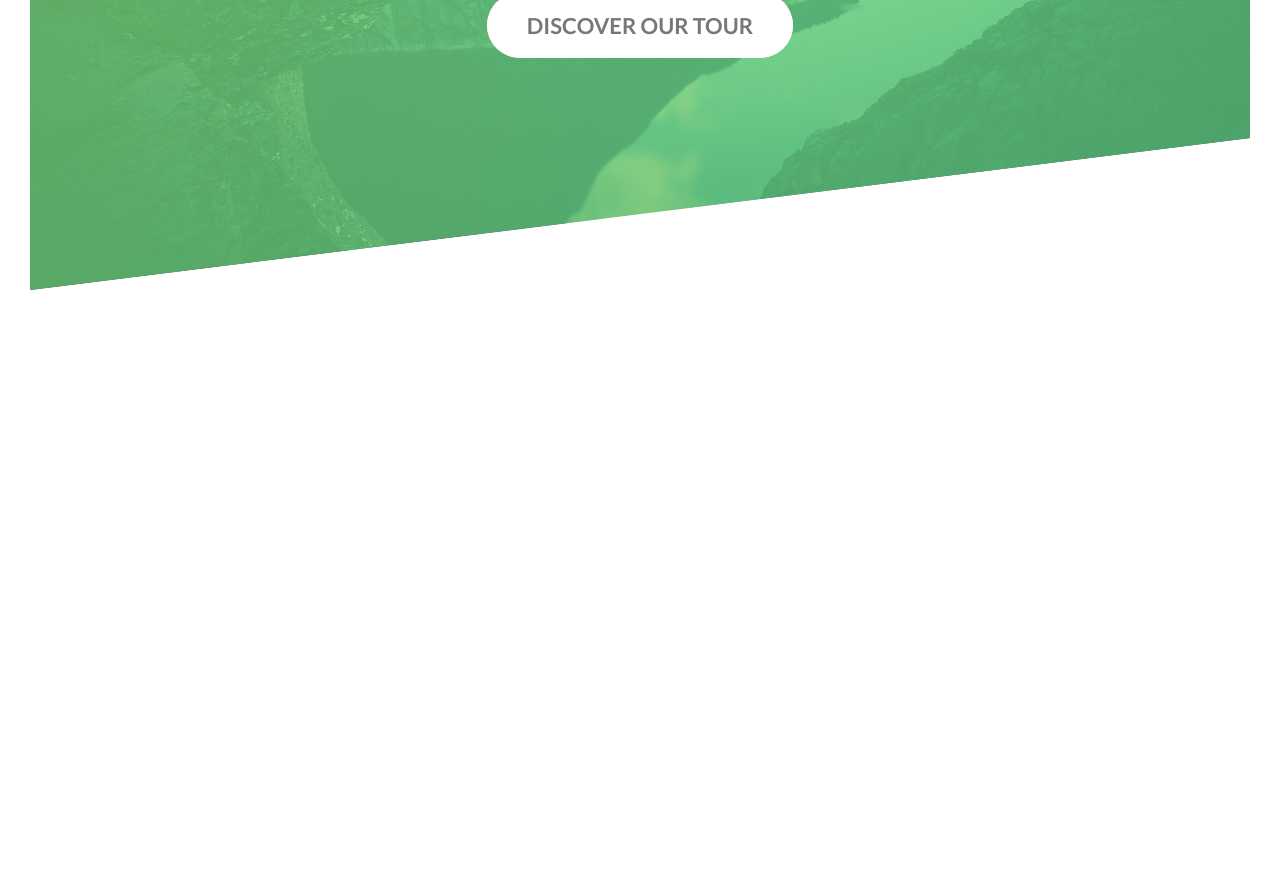
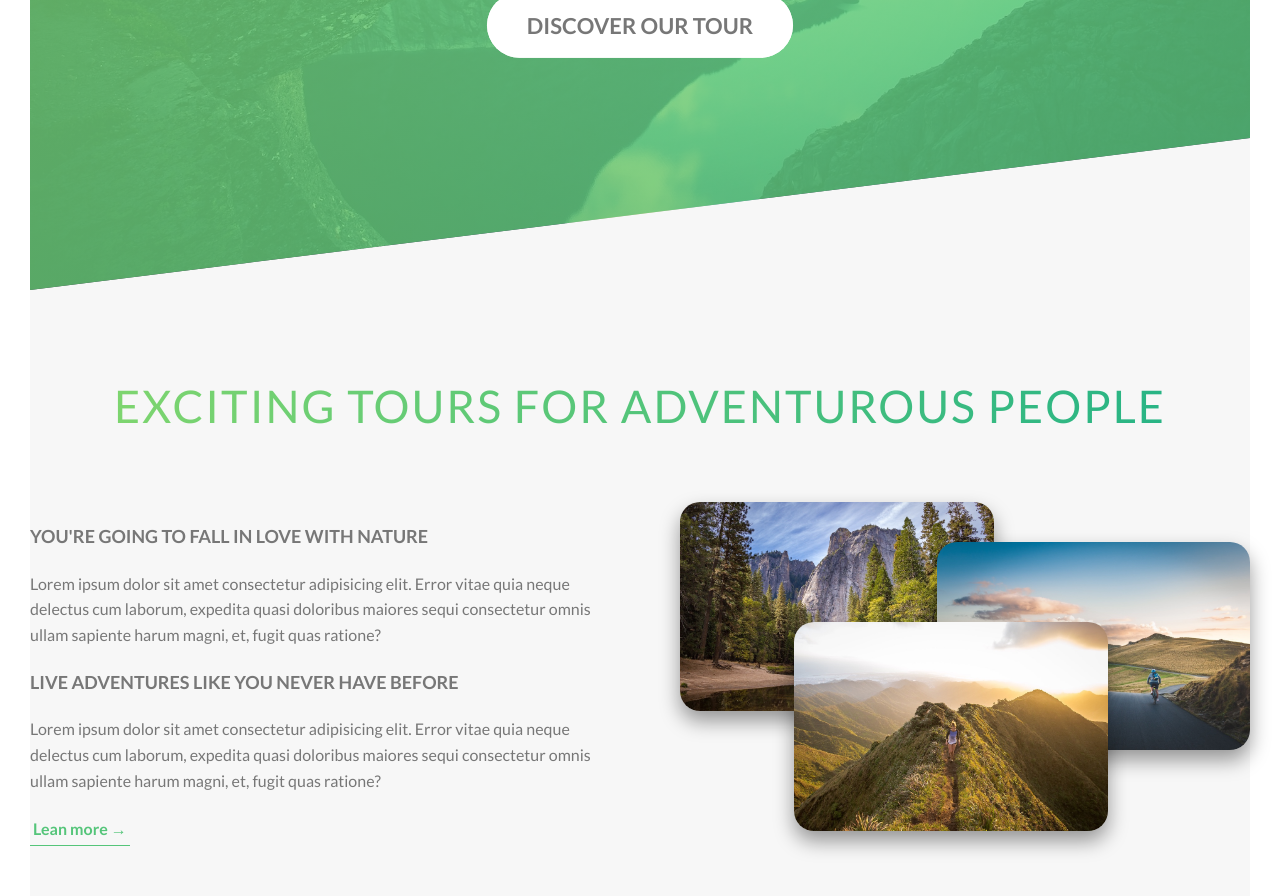
Before and after one commit to dat-truong196nt/Natours, a React (Create React App) app: page / in a window 1280 px wide. Shown: the part 500-1396 px from the top of the page. Before the commit the page ends 820 px from the top, so only its background shows below. Built offline with nearby package versions, Linux system fonts and the light colour scheme.

Commit message:
feat: section-about

```diff
--- /dev/null
+++ b/src/Components/About.jsx
@@ -0,0 +1,55 @@
+import photo_nat_1 from '../assets/img/nat-1-large.jpg'
+import photo_nat_2 from '../assets/img/nat-2-large.jpg'
+import photo_nat_3 from '../assets/img/nat-3-large.jpg'
+
+export const About = () => {
+	return (
+		<section className="section-about">
+			<div className="heading-secondary">
+				Exciting tours for adventurous people
+			</div>
+			<div className="row">
+				<div className="col-1-2">
+					<div className="heading-tertiary">
+						You're going to fall in love with nature
+					</div>
+					<div className="paragraph">
+						Lorem ipsum dolor sit amet consectetur adipisicing elit. Error vitae
+						quia neque delectus cum laborum, expedita quasi doloribus maiores
+						sequi consectetur omnis ullam sapiente harum magni, et, fugit quas
+						ratione?
+					</div>
+					<div className="heading-tertiary">
+						Live adventures like you never have before
+					</div>
+					<div className="paragraph">
+						Lorem ipsum dolor sit amet consectetur adipisicing elit. Error vitae
+						quia neque delectus cum laborum, expedita quasi doloribus maiores
+						sequi consectetur omnis ullam sapiente harum magni, et, fugit quas
+						ratione?
+					</div>
+					<div className="btn--secondary">Lean more &rarr;</div>
+				</div>
+				<div className="col-1-2">
+					<div className="composition">
+						<img
+							src={photo_nat_1}
+							alt="nat 1"
+							className="composition__photo composition__photo-1"
+						/>
+						<img
+							src={photo_nat_2}
+							alt="nat 2"
+							className="composition__photo composition__photo-2"
+						/>
+						<img
+							src={photo_nat_3}
+							alt="nat 3"
+							className="composition__photo composition__photo-3"
+						/>
+					</div>
+				</div>
+			</div>
+		</section>
+	);
+};
--- /dev/null
+++ b/src/Components/Grid.jsx
@@ -0,0 +1,34 @@
+export const Grid = () => {
+	return (
+		<section>
+			<div className='row'>
+				<div className='col-1-2'>col-1-2</div>
+				<div className='col-1-2'>col-1-2</div>
+			</div>
+			<div className='row'>
+				<div className='col-1-3'>col-1-3</div>
+				<div className='col-1-3'>col-1-3</div>
+				<div className='col-1-3'>col-1-3</div>
+			</div>
+			<div className='row'>
+				<div className='col-1-3'>col-1-3</div>
+				<div className='col-2-3'>col-2-3</div>
+			</div>
+			<div className='row'>
+				<div className='col-1-4'>col-1-4</div>
+				<div className='col-1-4'>col-1-4</div>
+				<div className='col-1-4'>col-1-4</div>
+				<div className='col-1-4'>col-1-4</div>
+			</div>
+			<div className='row'>
+				<div className='col-1-4'>col-1-4</div>
+				<div className='col-1-4'>col-1-4</div>
+				<div className='col-2-4'>col-2-4</div>
+			</div>
+			<div className='row'>
+				<div className='col-1-4'>col-1-4</div>
+				<div className='col-3-4'>col-3-4</div>
+			</div>
+	</section>
+	)
+}
--- a/src/assets/scss/abstracts/_variables.scss
+++ b/src/assets/scss/abstracts/_variables.scss
@@ -1,6 +1,15 @@
 // colors
-$color-default: #777;
+$color-grey-dark: #777;
+$color-grey-light: #f7f7f7;
 $color-light-green: #7ed56f;
 $color-medium-green: #55c57a;
 $color-dark-green: #28b485;
 $color-black: #000;
+
+// fonts
+$default-font-size: 1.6rem;
+
+// Grid
+$grid-max-width: 144rem;
+$gap-vertical: 8rem;
+$gap-horizontal: 8rem;
--- a/src/assets/scss/base/_reset.scss
+++ b/src/assets/scss/base/_reset.scss
@@ -14,4 +14,5 @@ html {
 
 body {
 	padding: 3rem;
+	margin-bottom: 10rem;
 }
--- a/src/assets/scss/base/_typography.scss
+++ b/src/assets/scss/base/_typography.scss
@@ -1,3 +1,11 @@
+body {
+	font-family: 'Lato', sans-serif;
+	font-weight: normal;
+	font-size: $default-font-size;
+	line-height: 1.6;
+	color: $color-grey-dark;
+}
+
 .heading-primary {
 	color: white;
 	text-transform: uppercase;
@@ -14,10 +22,32 @@
 	}
 }
 
-body {
-	font-family: 'Lato', sans-serif;
-	font-weight: normal;
-	font-size: 1.6rem;
-	line-height: 1.6;
-	color: $color-default;
+.heading-secondary {
+	text-transform: uppercase;
+	text-align: center;
+	font-size: 4.5rem;
+	letter-spacing: 2px;
+	margin: 8rem;
+	background: linear-gradient(to right, $color-light-green, $color-dark-green);
+	background-clip: text;
+	color: transparent;
+	transition: all .2s;
+
+	&:hover {
+		transform: rotate(2deg) skewY(2deg);
+		text-shadow: .5rem 1rem 2rem rgba($color-black, 0.4);
+	}
 }
+
+.heading-tertiary {
+	text-transform: uppercase;
+	color: $color-grey-dark;
+	font-weight: 700;
+	font-size: 1.8rem;
+	padding-bottom: 2rem;
+}
+
+.paragraph {
+	font-weight: 500;
+	padding-bottom: 2rem;
+}
--- a/src/assets/scss/components/_button.scss
+++ b/src/assets/scss/components/_button.scss
@@ -15,7 +15,7 @@
 
 	&:hover {
 		transform: translateY(-1rem);
-		box-shadow: 0 1rem 2rem rgba(0,0,0,0.2);
+		box-shadow: 0 1rem 2rem rgba($color-black, 0.2);
 
 		&::after {
 			transform: scaleX(1.4) scaleY(1.6);
@@ -25,7 +25,7 @@
 
 	&:active {
 		transform: translateY(-.5rem);
-		box-shadow: 0 .5rem 1rem rgba(0,0,0,0.2);
+		box-shadow: 0 .5rem 1rem rgba($color-black, 0.2);
 	}
 
 	&--animation {
@@ -47,8 +47,30 @@
 
 	&--primary {
 		&, &::after {
-			color: $color-default;
+			color: $color-grey-dark;
 			background-color: white;
 		}
 	}
+
+	&--secondary {
+		display: inline-block;
+		color: $color-medium-green;
+		font-weight: 600;
+		cursor: pointer;
+		padding: .3rem;
+		text-decoration: none;
+		border-bottom: 1px solid $color-medium-green;
+		transition: all .2s;
+
+		&:hover {
+			background-color: $color-medium-green;
+			color: $color-grey-light;
+			transform: translateY(-.2rem);
+			box-shadow: 0 1rem 2rem rgba($color-black, .15);
+		}
+		&:active {
+			transform: translateY(0);
+			box-shadow: 0 .5rem 1rem rgba($color-black, .15);
+		}
+	}
 }
--- /dev/null
+++ b/src/assets/scss/components/_compisition.scss
@@ -0,0 +1,39 @@
+.composition {
+	position: relative;
+	&:hover &__photo:not(:hover) {
+		transform: scale(.95);
+		box-shadow: 0 .5rem 1rem rgba($color-black, .3);
+	}
+
+	&__photo {
+		width: 55%;
+		border-radius: 2rem;
+		box-shadow: 0 1rem 2rem rgba($color-black, .4);
+		position: absolute;
+		transition: all .2s;
+		outline-offset: 1rem;
+		z-index: 0;
+
+		&:hover {
+			transform: scale(1.05) translateY(-.2rem);
+			box-shadow: 0 2rem 4rem rgba($color-black, .5);
+			outline: .5rem solid rgba($color-light-green, .2);
+			z-index: 1;
+		}
+
+		&-1 {
+			left: 0;
+			top: -2rem;
+		}
+
+		&-2 {
+			right: 0;
+			top: 2rem;
+		}
+
+		&-3 {
+			top: 10rem;
+			left: 20%;
+		}
+	}
+}
--- a/src/assets/scss/index.scss
+++ b/src/assets/scss/index.scss
@@ -3,15 +3,20 @@
 // abstract
 @import './abstracts/fonts';
 @import './abstracts/variables';
-@import './abstracts/helpers';
 @import './abstracts/animation';
 
 // base
 @import './base/reset';
 @import './base/typography';
+@import './base/helpers';
 
 // layouts
 @import './layouts/header';
+@import './layouts/grid';
+
+//pages
+@import './pages/home';
 
 // compoments
-@import './components/button'
+@import './components/button';
+@import './components/compisition';
--- /dev/null
+++ b/src/assets/scss/layouts/_grid.scss
@@ -0,0 +1,45 @@
+.row {
+	max-width: $grid-max-width;
+	margin: 0 auto;
+
+	&:not(:last-child) {
+		margin-bottom: $gap-vertical;
+	}
+
+	&::after {
+		content: '';
+		display: table;
+		clear: both;
+	}
+
+	[class^='col-'] {
+		float: left;
+		&:not(:last-child) {
+			margin-right: $gap-horizontal;
+		}
+	}
+
+	.col-1-2 {
+		width: calc((100% - $gap-horizontal) / 2);
+	}
+
+	.col-1-3 {
+		width: calc((100% - 2 * $gap-horizontal) / 3);
+	}
+
+	.col-2-3 {
+		width: calc((100% - 2 * $gap-horizontal) * 2 / 3 + $gap-horizontal);
+	}
+
+	.col-1-4 {
+		width: calc((100% - 3 * $gap-horizontal) / 4);
+	}
+
+	.col-2-4 {
+		width: calc((100% - 3 * $gap-horizontal) * 2 / 4 + $gap-horizontal);
+	}
+
+	.col-3-4 {
+		width: calc((100% - 3 * $gap-horizontal) * 3 / 4 + 2 * $gap-horizontal);
+	}
+}
--- /dev/null
+++ b/src/assets/scss/pages/_home.scss
@@ -0,0 +1,5 @@
+.section-about {
+	background-color: $color-grey-light;
+	padding: 20vh 0;
+	margin-top: -20vh;
+}
--- a/src/pages/Home/Home.jsx
+++ b/src/pages/Home/Home.jsx
@@ -1,7 +1,11 @@
 import { Header } from "../../Components/Header";
+import { Grid } from "../../Components/Grid";
+import { About } from "../../Components/About";
 
 export const Home = () => (
 	<>
 		<Header/>
+		{/* <Grid/> */}
+		<About/>
 	</>
 )
```
Also changed, not shown: src/assets/scss/base/_helpers.scss (renamed from src/assets/scss/abstracts/_helpers.scss).
